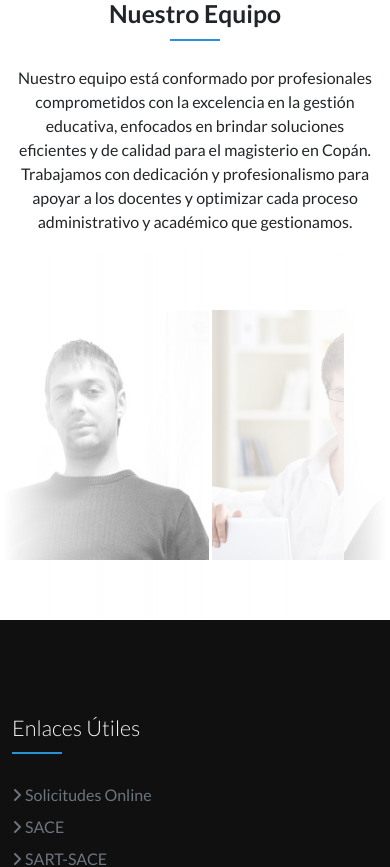
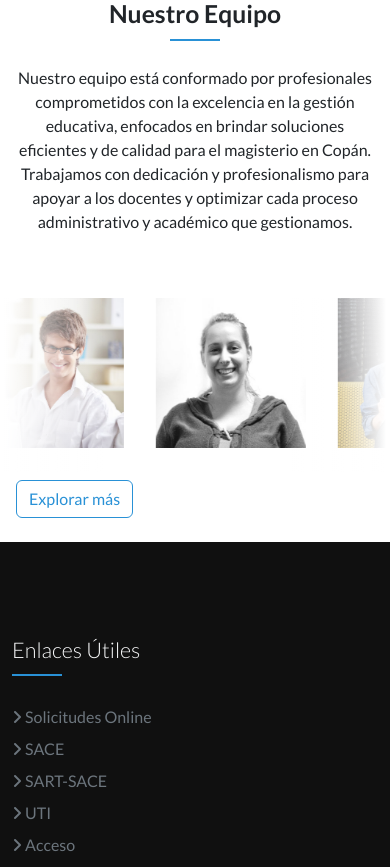
Before and after one commit to OPCODE7/departamentalcopan, a PHP site: page /departamentalcopan/about in a window 390 px wide. Shown: the part 4147-5014 px from the top of the page. Run offline with PHP 8.4, Linux system fonts and the light colour scheme.

Commit message:
Responsive design for infinite carousel in about view

```diff
--- a/app/views/about/about.view.php
+++ b/app/views/about/about.view.php
@@ -76,7 +76,7 @@
             <iframe src="https://www.google.com/maps/embed?pb=!1m18!1m12!1m3!1d2798.0121004860957!2d-88.7890522266806!3d14.772337572852528!2m3!1f0!2f0!3f0!3m2!1i1024!2i768!4f13.1!3m3!1m2!1s0x8f640955762b55d1%3A0x9214fe06113b0f1b!2sDireccion%20Departamental%20de%20Educacion%20Copan!5e1!3m2!1ses-419!2shn!4v1727927487840!5m2!1ses-419!2shn" width="100%" height="500px" style="border:0;" allowfullscreen="" loading="lazy" referrerpolicy="no-referrer-when-downgrade"></iframe>
         </div>
     </div>
-    <div class="row mt-4 px-3 px-md-4 px-lg-5">
+    <div class="row px-3 px-md-4 px-lg-5 mt-4">
         <div class="text-center">
             <h2 class="fw-bold mb-1">Nuestro Equipo</h2>
             <div class="title-line mx-auto"></div>
@@ -84,19 +84,55 @@
                 Nuestro equipo está conformado por profesionales comprometidos con la excelencia en la gestión educativa, enfocados en brindar soluciones eficientes y de calidad para el magisterio en Copán. Trabajamos con dedicación y profesionalismo para apoyar a los docentes y optimizar cada proceso administrativo y académico que gestionamos.
             </p>
         </div>
-        <div class="container-auto-slide">
-            <div class="auto-slide mx-2">
-                <div class="mb-4 item-slide mx-3">
-                    <img class="img-fluid" alt="test" src="<?php echo $APP_URL ?>public/assets/images/staff/person1.jpg">
-                    <img class="img-fluid" alt="test" src="<?php echo $APP_URL ?>public/assets/images/staff/person2.jpg">
-                    <img class="img-fluid" alt="test" src="<?php echo $APP_URL ?>public/assets/images/staff/person3.jpg">
-                    <img class="img-fluid" alt="test" src="<?php echo $APP_URL ?>public/assets/images/staff/person4.jpg">
-                    <img class="img-fluid" alt="test" src="<?php echo $APP_URL ?>public/assets/images/staff/person5.jpg">
-                    <img class="img-fluid" alt="test" src="<?php echo $APP_URL ?>public/assets/images/staff/person6.jpg">
-                    <img class="img-fluid" alt="test" src="<?php echo $APP_URL ?>public/assets/images/staff/person7.jpg">
+        <div class="container-auto-slide mt-5">
+            <div class="auto-slide me-2">
+                <div class="mb-4 item-slide mx-3 position-relative d-flex justify-content-center align-items-center flex-column">
+                    <img class="position-absolute start-0 top-0 w-100 h-100 z-0" alt="test" src="<?php echo $APP_URL ?>public/assets/images/staff/person1.jpg">
+                    <div class="w-100 h-100 position-absolute z-1 bg-dark"></div>
+                    <h6 class="text-light z-2 text-center fw-bold">Lic. Claudia Melgar</h6>
+                    <span class="text-light z-2 text-center">Unidad de Transparencia</span>
                 </div>
+                <div class="mb-4 item-slide mx-3 position-relative d-flex justify-content-center align-items-center flex-column">
+                    <img class="position-absolute start-0 top-0 w-100 h-100 z-0" alt="test" src="<?php echo $APP_URL ?>public/assets/images/staff/person2.jpg">
+                    <div class="w-100 h-100 position-absolute z-1 bg-dark"></div>
+                    <h6 class="text-light z-2 text-center fw-bold">Ing. Ivis Flores</h6>
+                    <span class="text-light z-2 text-center">Unidad de Tecnología Informática</span>
+                </div>
+                <div class="mb-4 item-slide mx-3 position-relative d-flex justify-content-center align-items-center flex-column">
+                    <img class="position-absolute start-0 top-0 w-100 h-100 z-0" alt="test" src="<?php echo $APP_URL ?>public/assets/images/staff/person3.jpg">
+                    <div class="w-100 h-100 position-absolute z-1 bg-dark"></div>
+                    <h6 class="text-light z-2 text-center fw-bold">Ing. Ivis Flores</h6>
+                    <span class="text-light z-2 text-center">Unidad de Tecnología Informática</span>
+                </div>
+                <div class="mb-4 item-slide mx-3 position-relative d-flex justify-content-center align-items-center flex-column">
+                    <img class="position-absolute start-0 top-0 w-100 h-100 z-0" alt="test" src="<?php echo $APP_URL ?>public/assets/images/staff/person4.jpg">
+                    <div class="w-100 h-100 position-absolute z-1 bg-dark"></div>
+                    <h6 class="text-light z-2 text-center fw-bold">Ing. Ivis Flores</h6>
+                    <span class="text-light z-2 text-center">Unidad de Tecnología Informática</span>
+                </div>
+                <div class="mb-4 item-slide mx-3 position-relative d-flex justify-content-center align-items-center flex-column">
+                    <img class="position-absolute start-0 top-0 w-100 h-100 z-0" alt="test" src="<?php echo $APP_URL ?>public/assets/images/staff/person5.jpg">
+                    <div class="w-100 h-100 position-absolute z-1 bg-dark"></div>
+                    <h6 class="text-light z-2 text-center fw-bold">Ing. Ivis Flores</h6>
+                    <span class="text-light z-2 text-center">Unidad de Tecnología Informática</span>
+                </div>
+                <div class="mb-4 item-slide mx-3 position-relative d-flex justify-content-center align-items-center flex-column">
+                    <img class="position-absolute start-0 top-0 w-100 h-100 z-0" alt="test" src="<?php echo $APP_URL ?>public/assets/images/staff/person6.jpg">
+                    <div class="w-100 h-100 position-absolute z-1 bg-dark"></div>
+                    <h6 class="text-light z-2 text-center fw-bold">Ing. Ivis Flores</h6>
+                    <span class="text-light z-2 text-center">Unidad de Talento Humano</span>
+                </div>
+                <div class="mb-4 item-slide mx-3 position-relative d-flex justify-content-center align-items-center flex-column">
+                    <img class="position-absolute start-0 top-0 w-100 h-100 z-0" alt="test" src="<?php echo $APP_URL ?>public/assets/images/staff/person7.jpg">
+                    <div class="w-100 h-100 position-absolute z-1 bg-dark"></div>
+                    <h6 class="text-light z-2 text-center fw-bold">Ing. Ivis Flores</h6>
+                    <span class="text-light z-2 text-center">Dirección</span>
+                </div>
+            </div>
+        </div>
 
-            </div>
+        <div class="col-12 mt-2 mb-4">
+            <a href="<?php echo $APP_URL ?>about/staff" class="btn btn-outline-blue">Explorar más</a>
         </div>
 
     </div>
--- a/app/views/layout.view.php
+++ b/app/views/layout.view.php
@@ -64,7 +64,7 @@ $titleFormat = strtoupper($replaceSlashUrl);
                 <?php
                 if (!empty($userData)) {
                 ?>
-                    <small class="d-flex justify-content-center align-items-center border border-primary d-inline cursor-pointer fw-bold rounded mx-1 text-blue dropdown" data-bs-container="body" data-bs-toggle="popover" data-bs-placement="bottom" data-bs-content="Logout" style="width: 30px;height: 30px;">
+                    <small class="d-flex justify-content-center align-items-center d-inline cursor-pointer fw-bold rounded mx-1 text-blue dropdown" data-bs-container="body" data-bs-toggle="popover" data-bs-placement="bottom" data-bs-content="Logout" style="width: 30px;height: 30px;">
                         DA
                         <button type="button" class="p-0 m-0 dropdown-toggle dropdown-toggle-split bg-transparent border-0" style="color: var(--text-blue);" data-bs-toggle="dropdown" aria-expanded="false">
                         </button>
@@ -106,14 +106,14 @@ $titleFormat = strtoupper($replaceSlashUrl);
                                 </a>
                                 <button type="button" class="p-0 m-0 dropdown-toggle dropdown-toggle-split bg-transparent border-0 nav-link-header-layout" data-bs-toggle="dropdown" data-bs-auto-close="false" aria-expanded="false">
                                 </button>
-                                <ul class="dropdown-menu z-3 mt-0 py-0 rounded-0 row z-3" id="dropdown-menu-about">
+                                <ul class="dropdown-menu z-3 mt-0 py-0 rounded-0" id="dropdown-menu-about">
                                     <li><a class="dropdown-item" href="<?php echo $env->APP_URL ?>login">Acceso</a></li>
                                     <li><a class="dropdown-item" href="<?php echo $env->APP_URL ?>about/staff">Personal Departamental</a></li>
                                     <li class="dropdown-item nav-item dropend" id="dropdown-item-cooperants">
-                                        <a class="nav-link d-inline-block nav-link-header-layout" href="#" role="button" id="about-links">
+                                        <a class="nav-link d-inline-block nav-link-header-layout p-0" href="#" role="button">
                                             Cooperantes
                                         </a>
-                                        <button type="button" class="p-0 m-0 dropdown-toggle dropdown-toggle-split bg-transparent border-0" data-bs-toggle="dropdown" data-bs-auto-close="false" aria-expanded="false">
+                                        <button type="button" class="p-0 m-0 dropdown-toggle dropdown-toggle-split bg-transparent border-0 nav-link-header-layout" data-bs-toggle="dropdown" data-bs-auto-close="false" aria-expanded="false">
                                         </button>
                                         <ul class="dropdown-menu z-3 mt-0 py-0 rounded-0">
                                             <li><a class="dropdown-item" href="#">Aliados</a></li>
--- a/public/css/custom_styles/styles.css
+++ b/public/css/custom_styles/styles.css
@@ -195,11 +195,6 @@ body {
   & .dropdown-item:hover {
     color: var(--blue);
     background-color: var(--very-dark-gray);
-  }
-
-  & #dropdown-item-cooperants:hover {
-    color: var(--blue);
-    background-color: var(--very-dark);
   }
 
   & .dropdown-menu {
@@ -482,17 +477,17 @@ body {
 
 .container-auto-slide {
   overflow: hidden;
-  padding: 60px 0;
   background: white;
   white-space: nowrap;
   position: relative;
+  display: flex;
 }
 
 .container-auto-slide:before,
 .container-auto-slide:after {
   position: absolute;
   top: 0;
-  width: 250px;
+  width: 100px;
   height: 100%;
   content: "";
   z-index: 2;
@@ -513,22 +508,45 @@ body {
 }
 
 .auto-slide {
-  display: inline-block;
+  display: flex;
   animation: 35s slide infinite linear;
 }
 
 .item-slide {
-  display: inline;
+  display: flex;
+  width: 150px;
+  height: 150px;
+
+  & div,
+  h6,
+  span {
+    opacity: 0;
+    transition: all 0.5s ease;
+  }
+
+  & h6 {
+    font-size: clamp(1rem, 1.5vw, 1.5rem);
+  }
+
+  & span {
+    font-size: clamp(0.5rem, 1.5vw, 1rem);
+  }
 }
 
-.item-slide img:hover {
+.item-slide:hover {
   transform: scale(1.1);
   transition: all 0.5s ease;
-}
 
-.item-slide img {
-  width: 250px;
-  height: 250px;
+  & div,
+  h6,
+  span {
+    display: block;
+    opacity: 100%;
+  }
+
+  & div {
+    opacity: 75%;
+  }
 }
 
 /* UTI SECTION */
@@ -575,7 +593,6 @@ body {
 }
 
 /* PNTED */
-
 #container-image-pnted {
   & img {
     left: 0;
@@ -637,6 +654,11 @@ body {
       color: var(--very-light-gray);
     }
   }
+
+  .item-slide {
+    width: 250px;
+    height: 250px;
+  }
 }
 
 @media (min-width: 992px) {
```
Also changed, not shown: app/views/about/staff.view.php (+8 -0 lines).
